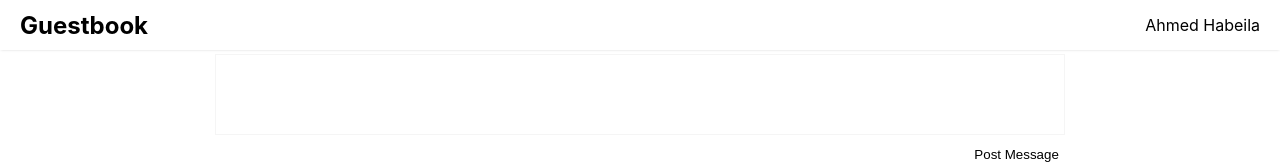
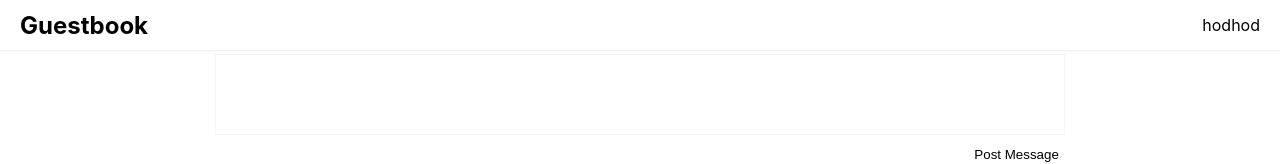
Before and after one commit to sm3rta/guestbook-frontend, a React (Create React App) app: page / in a window 1280 px wide. Shown: the top 164 px of the page. Built offline with nearby package versions, Linux system fonts and the light colour scheme; no server answers.

Commit message:
changed initial state of userData for testing

```diff
--- a/src/AppRouter.js
+++ b/src/AppRouter.js
@@ -5,7 +5,11 @@ import Auth from "./Components/Auth";
 
 const AppRouter = () => {
   const [loggedIn, setLoggedIn] = useState(true);
-  const [userData, setUserData] = useState({ name: "Ahmed Habeila" });
+  const [userData, setUserData] = useState({
+    _id: "5e87797964ea8674b8a81573",
+    name: "hodhod",
+    email: "asaaaaaaaaaaadf@asd.com",
+  });
 
   return (
     <Router>
```
